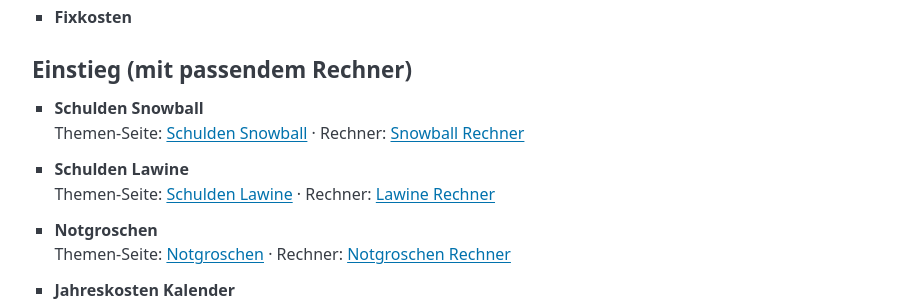
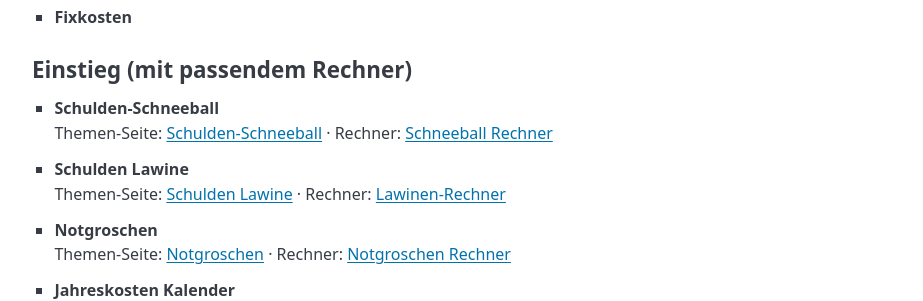
Before and after one commit to gluecklich-tools/einfach-geld-ordnen, a Jekyll site: the page built from seiten/themen-seiten.md, in a window 1280 px wide. Shown: the part 329-630 px from the top of the page, without its empty margins (178-1101 px from the left). Built offline with Jekyll 4.4.1, drawn with Linux system fonts in a browser that asks for light colours.

Commit message:
UX: Begriffe sauber (Schulden-Schneeball) + fix case links (baseurl-varianten)

```diff
--- a/seiten/themen-seiten.md
+++ b/seiten/themen-seiten.md
@@ -15,11 +15,11 @@ Uebersicht: kurze, umsetzbare Self-Serve-Seiten (ohne Support).
 
 ## Einstieg (mit passendem Rechner)
 
-- **Schulden Snowball**
-  Themen-Seite: [Schulden Snowball]({{site.baseurl}}/seiten/schulden-snowball.html) · Rechner: [Snowball Rechner]({{site.baseurl}}/seiten/snowball-rechner.html)
+- **Schulden-Schneeball**
+  Themen-Seite: [Schulden-Schneeball]({{site.baseurl}}/seiten/schulden-Schneeball.html) · Rechner: [Schneeball Rechner]({{site.baseurl}}/seiten/Schneeball-rechner.html)
 
 - **Schulden Lawine**
-  Themen-Seite: [Schulden Lawine]({{site.baseurl}}/seiten/schulden-lawine.html) · Rechner: [Lawine Rechner]({{site.baseurl}}/seiten/lawine-rechner.html)
+  Themen-Seite: [Schulden Lawine]({{site.baseurl}}/seiten/schulden-lawine.html) · Rechner: [Lawinen-Rechner]({{site.baseurl}}/seiten/lawine-rechner.html)
 
 - **Notgroschen**
   Themen-Seite: [Notgroschen]({{site.baseurl}}/seiten/notgroschen.html) · Rechner: [Notgroschen Rechner]({{site.baseurl}}/seiten/notgroschen-rechner.html)
```
Also changed, not shown: seiten/rechner-uebersicht.md (+2 -2 lines), seiten/snowball-rechner.md (+2 -2 lines).
